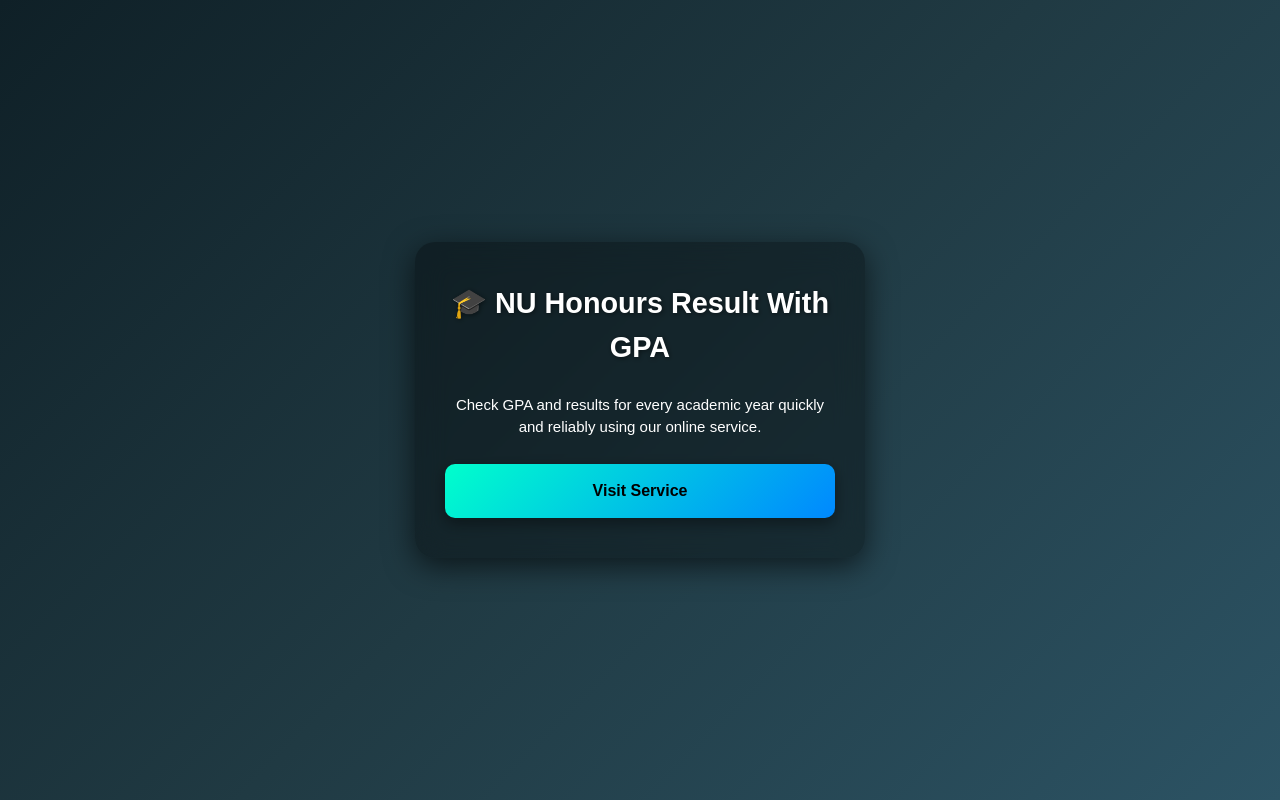
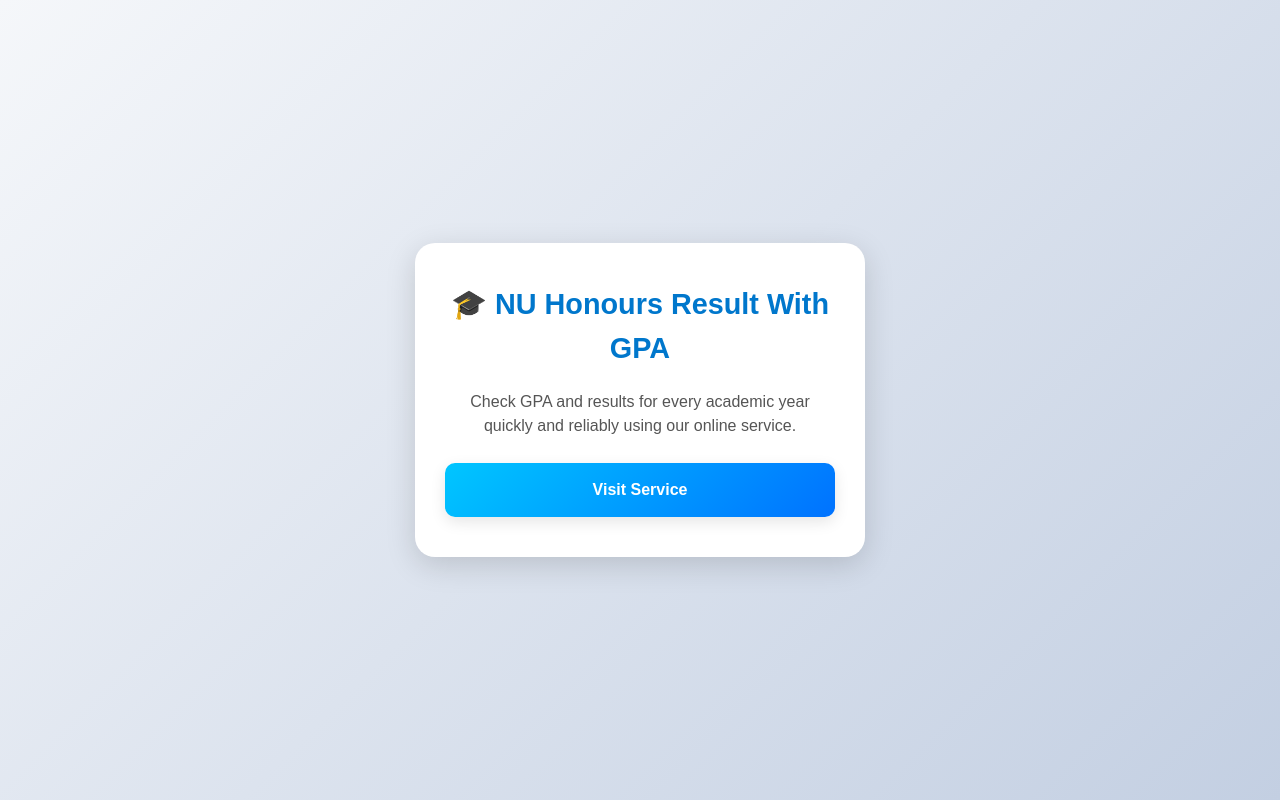
Before and after one commit to im-mohid/nu-result-home, a plain HTML site: page docs/index.html in a window 1280 px wide. Drawn offline with nearby package versions, Linux system fonts and the light colour scheme.

Commit message:
Add files via upload

```diff
--- a/docs/index.html
+++ b/docs/index.html
@@ -19,47 +19,47 @@
 <style>
   body {
     font-family: 'Poppins', sans-serif;
-    background: linear-gradient(135deg, #0f2027, #203a43, #2c5364);
+    background: linear-gradient(135deg, #f5f7fa, #c3cfe2);
     display: flex;
     justify-content: center;
     align-items: center;
     min-height: 100vh;
     padding: 20px;
-    color: #fff;
+    color: #333;
   }
 
   .card {
-    background: rgba(0,0,0,0.35);
-    backdrop-filter: blur(15px);
+    background: #ffffff;
     border-radius: 20px;
     padding: 40px 30px;
     width: 100%;
     max-width: 450px;
-    box-shadow: 0 8px 30px rgba(0,0,0,0.6);
+    box-shadow: 0 8px 30px rgba(0,0,0,0.15);
     text-align: center;
-    transition: transform 0.3s ease;
+    transition: transform 0.3s ease, box-shadow 0.3s ease;
   }
 
   .card:hover {
     transform: translateY(-5px);
+    box-shadow: 0 12px 40px rgba(0,0,0,0.2);
   }
 
   .card h2 {
     font-size: 1.8rem;
-    margin-bottom: 25px;
+    margin-bottom: 20px;
     font-weight: 600;
-    color: #fff;
-    text-shadow: 1px 1px 5px rgba(0,0,0,0.5);
+    color: #0077cc;
   }
 
   .card p {
-    font-size: 15px;
+    font-size: 1rem;
     margin-bottom: 25px;
+    color: #555;
   }
 
   .card button {
-    background: linear-gradient(135deg, #00ffcc, #0088ff);
-    color: #000;
+    background: linear-gradient(135deg, #00c6ff, #0072ff);
+    color: #fff;
     font-weight: bold;
     padding: 15px;
     border-radius: 10px;
@@ -67,19 +67,20 @@
     cursor: pointer;
     width: 100%;
     transition: all 0.3s ease;
-    box-shadow: 0 5px 15px rgba(0,0,0,0.4);
+    box-shadow: 0 5px 15px rgba(0,0,0,0.1);
   }
 
   .card button:hover {
-    background: linear-gradient(135deg, #0088ff, #00ffcc);
+    background: linear-gradient(135deg, #0072ff, #00c6ff);
     transform: scale(1.05);
-    box-shadow: 0 8px 20px rgba(0,0,0,0.5);
+    box-shadow: 0 8px 20px rgba(0,0,0,0.15);
   }
 
   @media (max-width: 480px) {
     .card { padding: 30px 20px; }
-    .card h2 { font-size: 1.5rem; margin-bottom: 20px; }
-    .card button { font-size: 15px; padding: 12px; }
+    .card h2 { font-size: 1.5rem; margin-bottom: 15px; }
+    .card p { font-size: 0.95rem; margin-bottom: 20px; }
+    .card button { font-size: 14px; padding: 12px; }
   }
 </style>
 </head>
```
